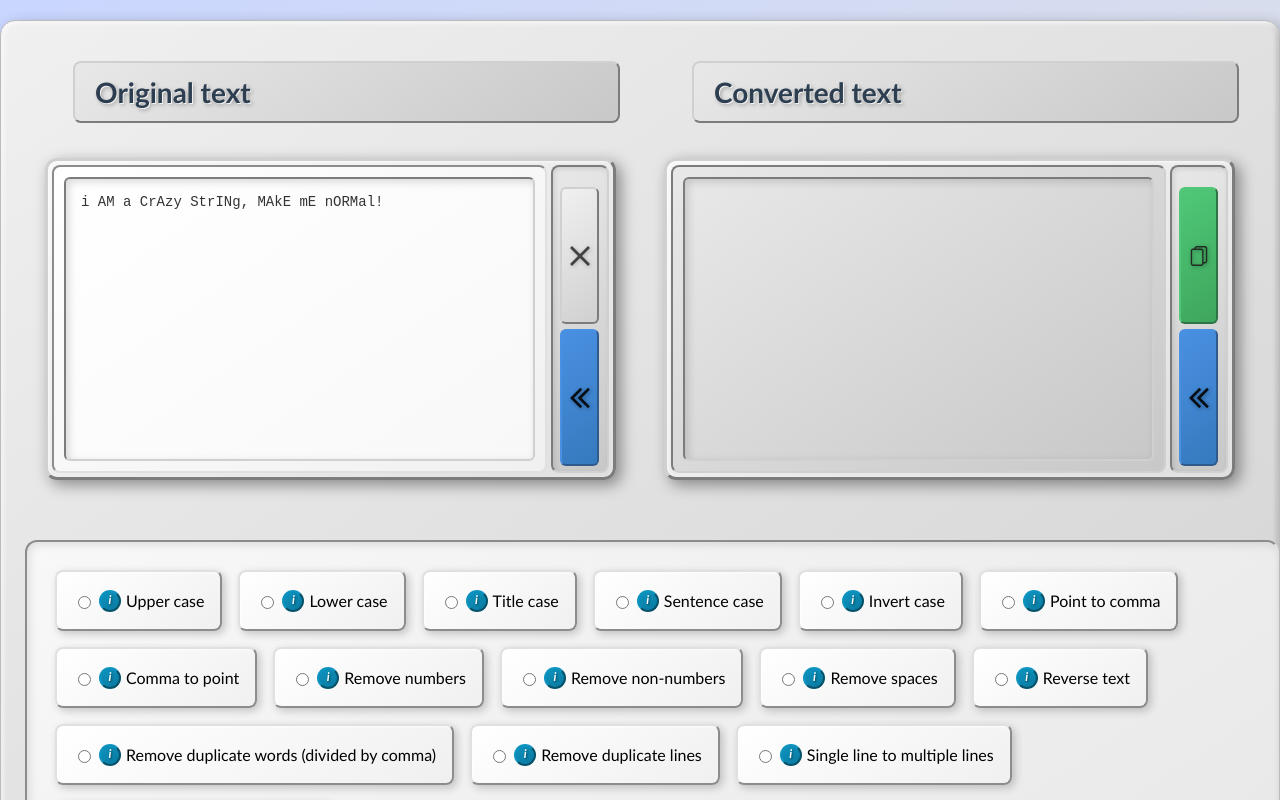
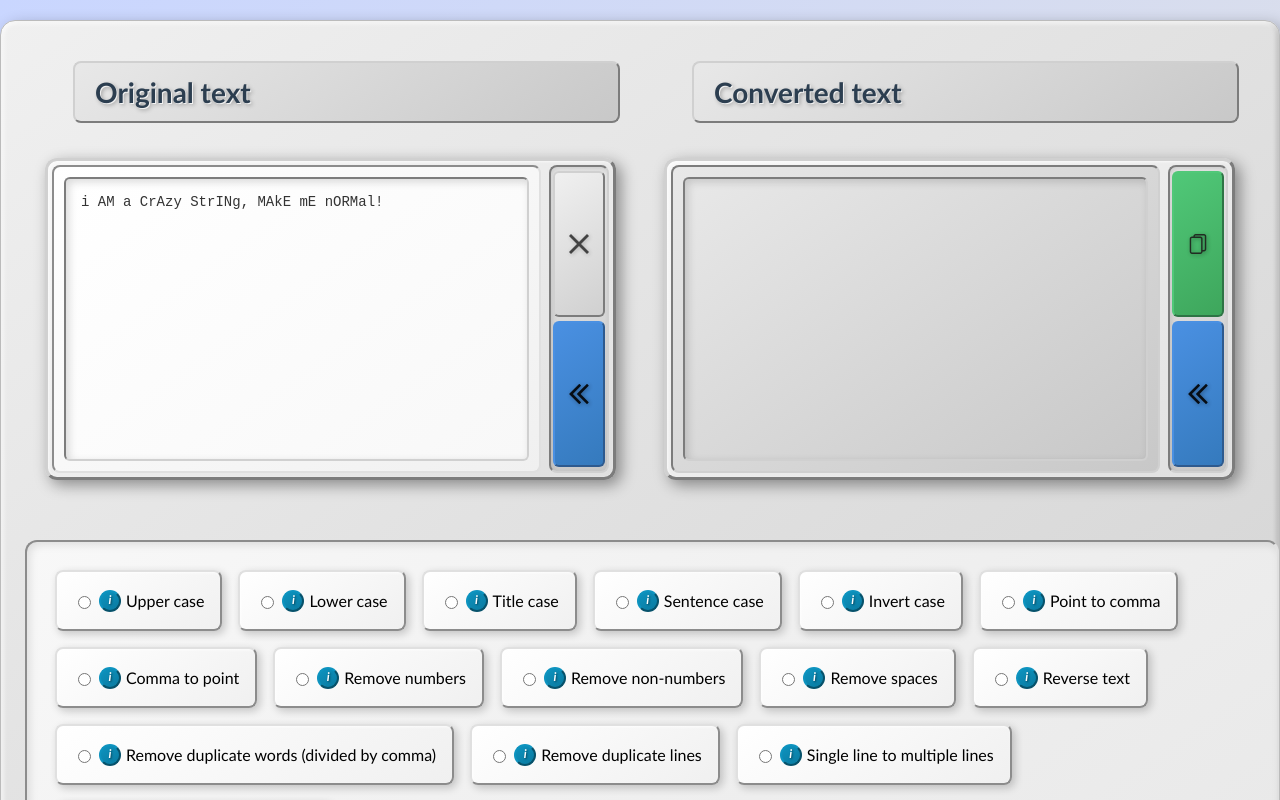
Before and after one commit to bulutfatih/string-manipulation, a React (Vite) app: page / in a window 1280 px wide. Shown: the top 800 px of the page. Built offline with nearby package versions, Linux system fonts and the light colour scheme.

Commit message:
fix button sizes

```diff
--- a/src/style.scss
+++ b/src/style.scss
@@ -87,11 +87,14 @@ body {
   max-width: 60px;
   flex-direction: column;
   align-items: center;
+  gap: 4px;
   background: linear-gradient(145deg, #e8e8e8, #c8c8c8);
   border: 2px inset #d0d0d0;
-  margin: 4px 4px 4px 0;
+  margin: 4px;
+  padding: 4px;
   border-radius: 8px;
   box-shadow: inset 2px 2px 5px rgba(0, 0, 0, 0.1);
+  box-sizing: border-box;
 }
 
 .wrapper__textarea {
@@ -114,11 +117,10 @@ body {
   flex: 1;
   align-items: center;
   justify-content: center;
-  width: 35px;
-  height: 35px;
+  width: 100%;
+  height: 100%;
   font-size: 40px;
   padding: 0;
-  margin-top: 20px;
   line-height: 20px;
   background: linear-gradient(145deg, #f0f0f0, #d0d0d0);
   border: 2px outset #d0d0d0;
@@ -150,8 +152,8 @@ body {
   flex: 1;
   align-items: center;
   justify-content: center;
-  width: 35px;
-  height: 35px;
+  width: 100%;
+  height: 100%;
   font-size: 40px;
   line-height: 20px;
   background: linear-gradient(145deg, #4a90e2, #357abd);
@@ -160,7 +162,6 @@ body {
   cursor: pointer;
   user-select: none;
   transition: all 0.1s ease;
-  margin: 5px;
 
   &:hover {
     background: linear-gradient(145deg, #5ba0f2, #4080cd);
@@ -185,11 +186,10 @@ body {
   flex: 1;
   align-items: center;
   justify-content: center;
-  width: 35px;
-  height: 35px;
+  width: 100%;
+  height: 100%;
   font-size: 40px;
   padding: 0;
-  margin-top: 20px;
   line-height: 20px;
   background: linear-gradient(145deg, #50c878, #3ea65c);
   border: 2px outset #50c878;
```
